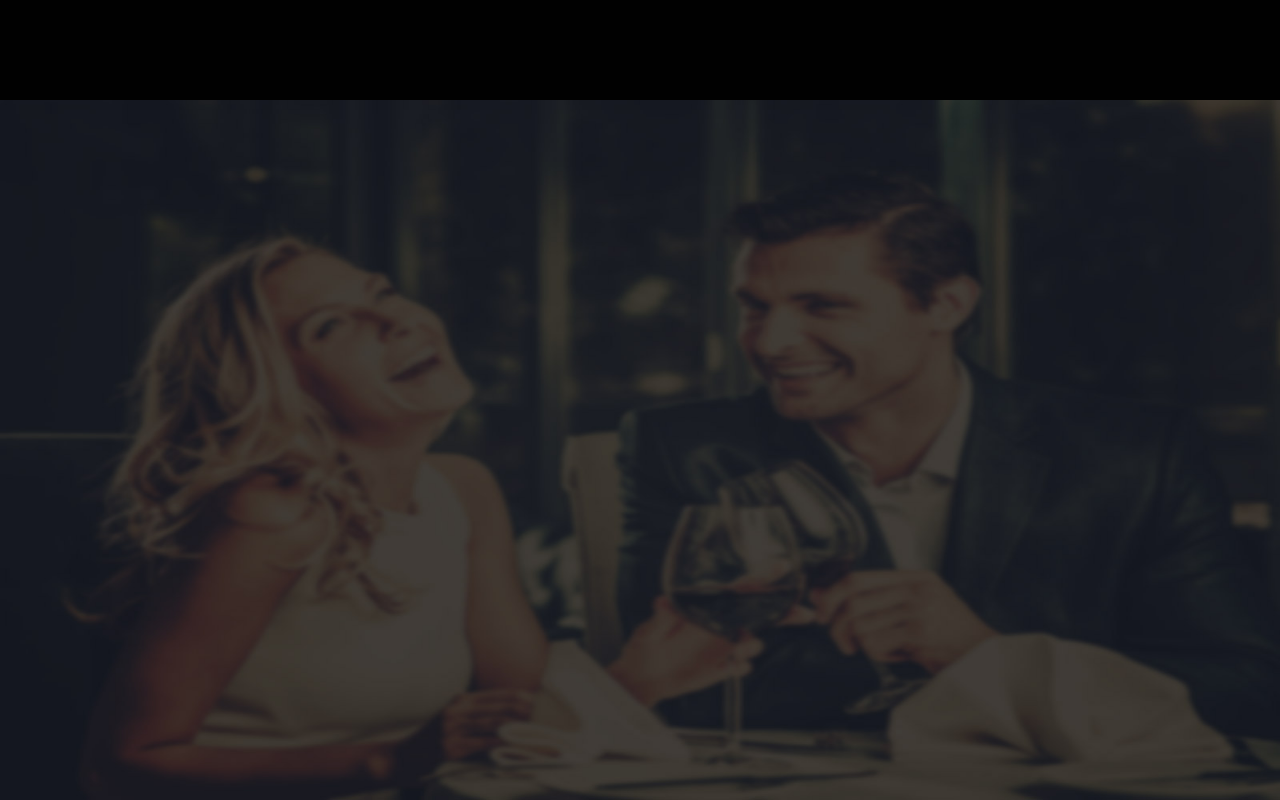
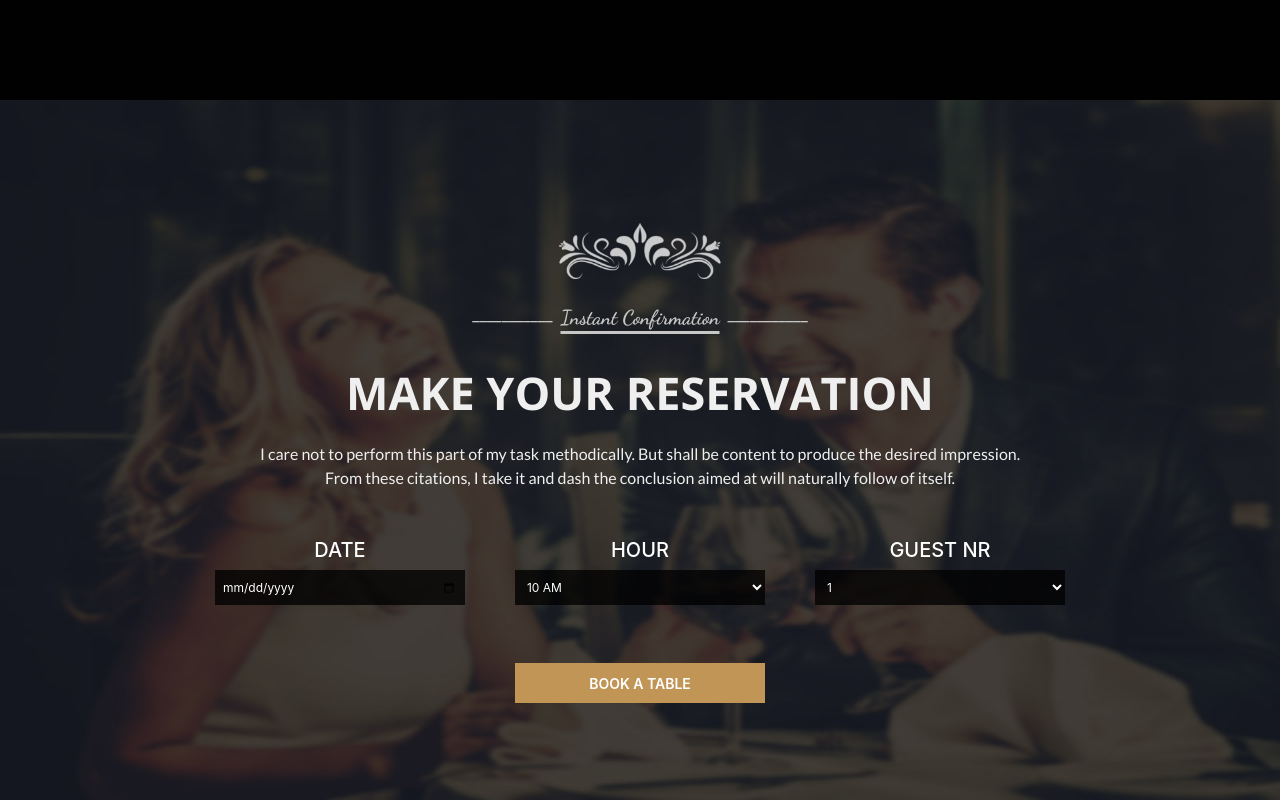
Before and after one commit to VibhashDwivedi/Restaurant-demo, a React (Create React App) app: page / in a window 1280 px wide. Shown: the part 7729-8529 px from the top of the page. Built offline with nearby package versions, Linux system fonts and the light colour scheme.

Commit message:
book-a-table section done

```diff
--- a/src/components/Home.jsx
+++ b/src/components/Home.jsx
@@ -6,6 +6,7 @@ import '../css/home.css'
 import '../css/about.css'
 import '../css/menu.css'
 import '../css/chef.css'
+import '../css/contact.css'
 
 // images
 import floral from '../media/floral.png'
@@ -585,6 +586,88 @@ From these citations, I take it and dash the conclusion aimed at will naturally
 
  <div className='pt-5 mt-5' id='book'>
     <img src={toast} alt="" width={'100%'} height={'700px'} />
+
+<div className="d-flex justify-content-center align-items-center">
+     <div className="contact">
+        <div className="d-flex justify-content-center align-items-center pt-5 ">
+        <img src={floral} alt="" className='floral'/>
+                </div >
+
+        <div className="d-flex justify-content-center align-items-center mt-4 ">
+            <div>
+                <div className="d-flex">
+                    <p className='dash'>___________</p>
+                    <p className='simply-the-best mx-2'>Instant Confirmation</p>
+                    <p className='dash'>___________</p>
+                </div>
+
+            </div>
+            </div>
+
+         <p className="book-head">MAKE YOUR RESERVATION</p>
+         <p className='book-text px-5 mx-3'>I care not to perform this part of my task methodically. But shall be content to produce the desired impression.
+From these citations, I take it and dash the conclusion aimed at will naturally follow of itself.</p>
+
+    <div className="container mt-lg-5">
+    <div className="row ">
+        <div className="col-md-4">
+            <h4 className='date '>DATE</h4>
+            <div className="d-flex justify-content-center align-items-center">
+            <input type="date" className='input-field px-2 p-1' />
+            </div>
+
+        </div>
+        <div className="col-md-4">
+            <h4 className='date '>HOUR</h4>
+            <div className="d-flex justify-content-center align-items-center">
+            <select  className='input-field px-2 p-1' >
+            <option value="10">10 AM</option>
+            <option value="11">11 AM</option>
+            <option value="12">12 PM</option>
+            <option value="13">1 PM</option>
+            <option value="14">2 PM</option>
+            <option value="15">3 PM</option>
+            <option value="16">4 PM</option>
+            <option value="17">5 PM</option>
+            <option value="18">6 PM</option>
+            <option value="19">7 PM</option>
+            <option value="20">8 PM</option>
+            <option value="21">9 PM</option>
+            <option value="22">10 PM</option>
+            <option value="23">11 PM</option>
+            </select>
+            </div>
+        </div>
+        <div className="col-md-4">
+            <h4 className='date'>GUEST NR</h4>
+            <div className="d-flex justify-content-center align-items-center">
+            <select  className='input-field px-2 p-1' >
+            <option value="1">1 </option>
+            <option value="2">2 </option>
+            <option value="3">3 </option>
+            <option value="4">4 </option>
+            <option value="5">5 </option>
+            <option value="6">6 </option>
+            <option value="7">7 </option>
+            <option value="8">8 </option>
+            <option value="9">9 </option>
+            <option value="10">10 </option>
+            <option value="moere">more..</option>
+            </select>
+            </div>
+        </div>
+     </div>
+
+        <div className="d-flex justify-content-center align-items-center mt-lg-5 mt-3">
+            <button className='book-btn'>BOOK A TABLE</button>
+            </div>
+    </div>
+
+
+
+     </div>
+     </div>
+
     </div>
 
     </div>
--- /dev/null
+++ b/src/css/contact.css
@@ -0,0 +1,72 @@
+.contact{
+    height: 600px;
+    width: 900px;
+    background-color: none;
+    margin-top: -650px;
+}
+
+.book-head{
+
+    font-size: 45px;
+    font-family: Open Sans;
+    font-weight: 700;
+    margin-top: 10px;
+    color: #efefef;
+    text-align: center;
+}
+
+.book-text{
+
+    font-size: 16px;
+    font-family: Lato, sans-serif;
+    color: #efefef;
+    justify-content: space-evenly;
+    font-weight: 500;
+    text-align: center;
+}
+
+.date{
+    text-align: center;
+    color: white;
+    font-size: 20px;
+}
+
+.input-field{
+   background-color: rgba(0, 0, 0, 0.767);
+   color: white;
+   border:none;
+    width: 250px;
+    height: 35px;
+    font-size: 12px;
+}
+
+.book-btn{
+    background-color: #c19556;
+    color: white;
+    border: none;
+    width: 250px;
+    height: 40px;
+    font-size: 14px;
+    font-weight: 600;
+    margin-top: 10px;
+}
+
+@media  screen and (max-width: 768px){
+
+    .contact{
+        margin-top: -850px;
+    }
+
+    .book-head{
+        font-size: 30px;
+    }
+
+    .book-text{
+        font-size: 14px;
+    }
+
+    .date{
+        font-size: 18px;
+    }
+
+}
```
